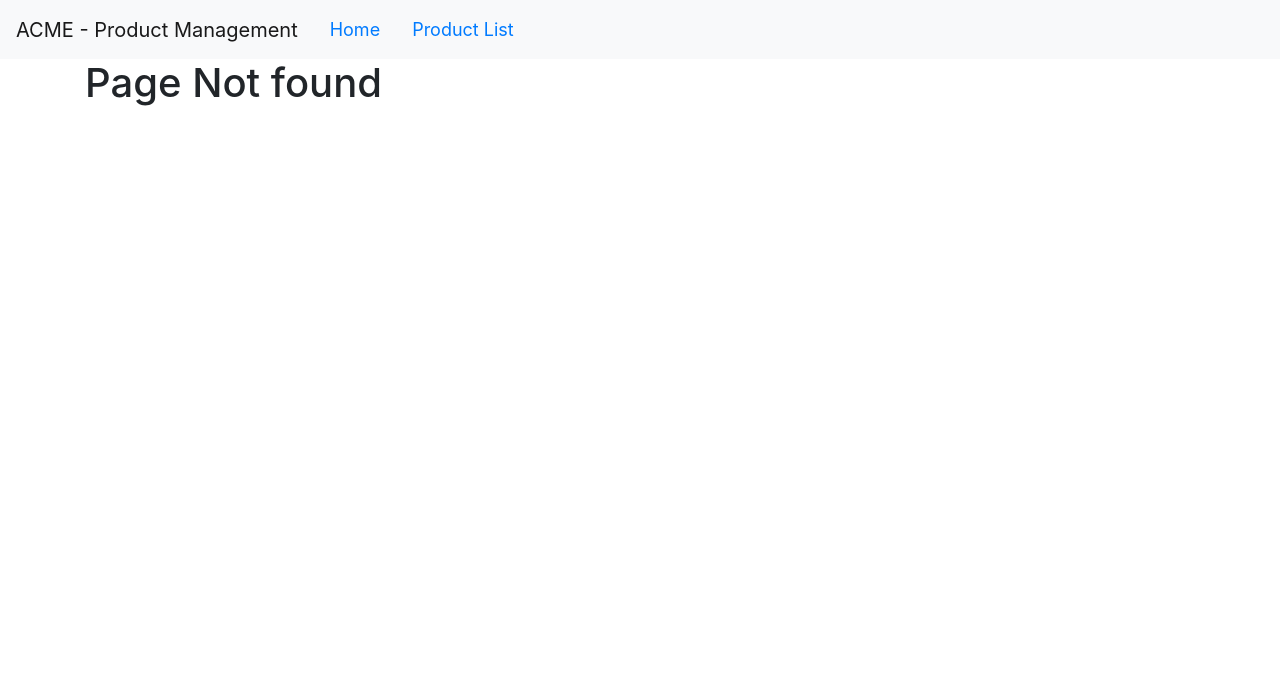
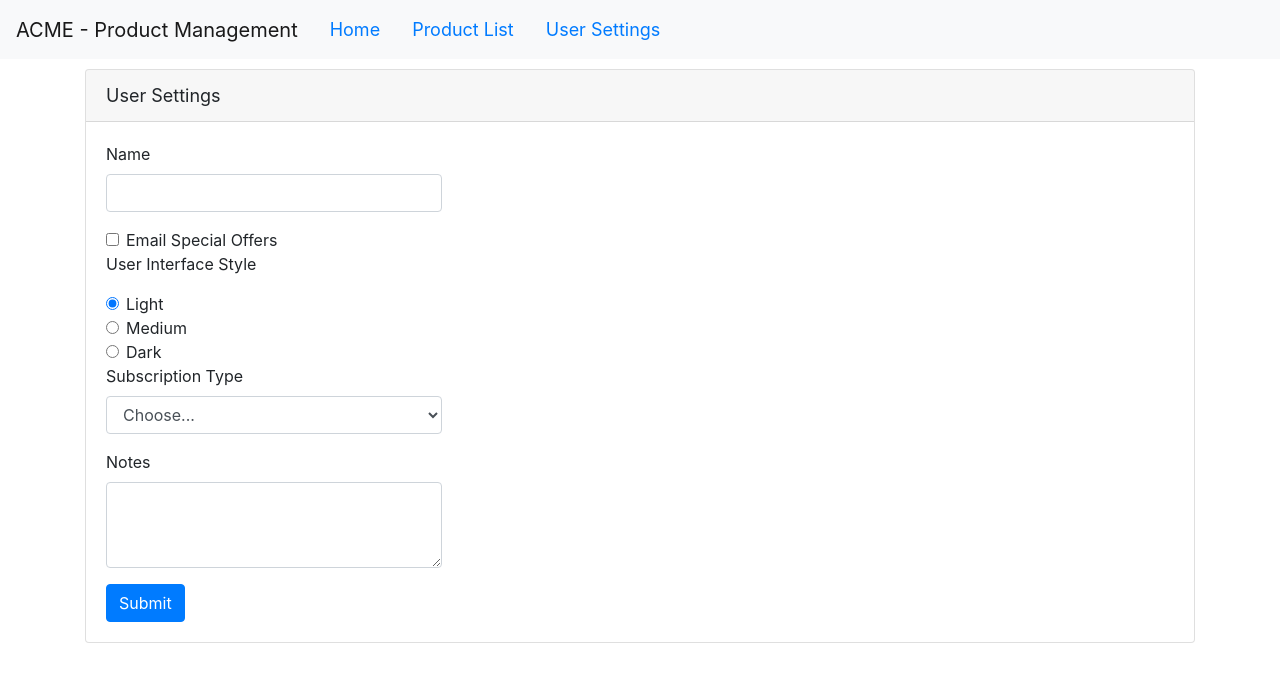
Before and after one commit to tamilsweet/Mastering-Angular, an Angular app in the folder practice/Angular-GettingStarted/: page /settings in a window 1280 px wide. Before the commit this address had no page. Shown: the top 682 px of the page. Built offline with nearby package versions, Linux system fonts and the light colour scheme.

Commit message:
Added half baked user settings form/model/service

```diff
--- a/practice/Angular-GettingStarted/src/app/app-routing.module.ts
+++ b/practice/Angular-GettingStarted/src/app/app-routing.module.ts
@@ -2,6 +2,7 @@ import { NgModule, Component } from '@angular/core';
 import { RouterModule, Routes } from '@angular/router';
 import { WelcomeComponent } from './home/welcome.component';
 import { PageNotFoundComponent } from './shared/page-not-found.component';
+import { UserSettingsFormComponent } from './user-settings-form/user-settings-form.component';
 
 export const AppComponentList = [
   WelcomeComponent,
@@ -10,6 +11,7 @@ export const AppComponentList = [
 
 const routes: Routes = [
   { path: 'welcome', component: WelcomeComponent },
+  { path: 'settings', component: UserSettingsFormComponent },
   { path: '', redirectTo: 'welcome', pathMatch: 'full' },
   { path: '**', component: PageNotFoundComponent, pathMatch: 'full' }
 ];
--- a/practice/Angular-GettingStarted/src/app/app.component.html
+++ b/practice/Angular-GettingStarted/src/app/app.component.html
@@ -4,6 +4,7 @@
     <ul class="nav nav-pills">
       <li><a class="nav-link" [routerLink]="['/welcome']">Home</a></li>
       <li><a class="nav-link" [routerLink]="['/products']">Product List</a></li>
+      <li><a class="nav-link" [routerLink]="['/settings']">User Settings</a></li>
     </ul>
   </nav>
   <div class="container">
--- a/practice/Angular-GettingStarted/src/app/app.module.ts
+++ b/practice/Angular-GettingStarted/src/app/app.module.ts
@@ -3,15 +3,19 @@ import { BrowserModule } from '@angular/platform-browser';
 import { AppComponentList, AppRoutingModule } from './app-routing.module';
 import { AppComponent } from './app.component';
 import { ProductsModule } from './products/products.module';
+import { UserSettingsFormComponent } from './user-settings-form/user-settings-form.component';
+import { FormsModule } from '@angular/forms';
 
 
 @NgModule({
   declarations: [
     AppComponent,
-    AppComponentList
+    AppComponentList,
+    UserSettingsFormComponent
   ],
   imports: [
     BrowserModule,
+    FormsModule,
     ProductsModule,
     AppRoutingModule
   ],
--- a/practice/Angular-GettingStarted/src/app/home/welcome.component.html
+++ b/practice/Angular-GettingStarted/src/app/home/welcome.component.html
@@ -5,19 +5,8 @@
   <div class="card-body">
     <div class="container-fluid">
       <div class="text-center">
-        <img src="./assets/images/logo.jpg"
-             class="img-responsive center-block"
-             style="max-height:300px;padding-bottom:50px" />
-      </div>
-
-      <div class="text-center">Developed by:</div>
-      <div class="text-center">
-        <h3>Deborah Kurata</h3>
-      </div>
-
-      <div class="text-center">@deborahkurata</div>
-      <div class="text-center">
-        <a href="http://www.bit.ly/DeborahKsBlog">www.bit.ly/DeborahKsBlog</a>
+        <img src="./assets/images/logo.jpg" class="img-responsive center-block"
+          style="max-height:300px;padding-bottom:50px" />
       </div>
     </div>
   </div>
--- /dev/null
+++ b/practice/Angular-GettingStarted/src/app/user-settings-form/user-settings-form.component.html
@@ -0,0 +1,50 @@
+<div class="card">
+  <div class="card-header">
+    User Settings
+  </div>
+  <div class="card-body">
+    <div class="row">
+      <div class="col-md-4">
+        <form #form="ngForm" (ngOnSubmit)="onSubmit(form)">
+          <div class="form-group">
+            <label for="name">Name</label>
+            <input type="email" class="form-control" name="name" id="name" [(ngModel)]="userSettings.name">
+          </div>
+          <div class="form-check">
+            <input type="checkbox" class="form-check-input" name="emailOffers" id="emailOffers"
+              [(ngModel)]="userSettings.emailOffers">
+            <label class="form-check-label" for="emailOffers">Email Special Offers</label>
+          </div>
+          <div class="form-group">
+            <p>User Interface Style</p>
+          </div>
+          <div class="form-check">
+            <input class="form-check-input" type="radio" name="exampleRadios" id="exampleRadios1" value="option1"
+              checked>
+            <label class="form-check-label" for="exampleRadios1">Light</label>
+          </div>
+          <div class="form-check">
+            <input class="form-check-input" type="radio" name="exampleRadios" id="exampleRadios2" value="option2">
+            <label class="form-check-label" for="exampleRadios2">Medium</label>
+          </div>
+          <div class="form-check">
+            <input class="form-check-input" type="radio" name="exampleRadios" id="exampleRadios3" value="option2">
+            <label class="form-check-label" for="exampleRadios3">Dark</label>
+          </div>
+          <div class="form-group">
+            <label for="inputState">Subscription Type</label>
+            <select id="inputState" class="form-control">
+              <option selected>Choose...</option>
+              <option>...</option>
+            </select>
+          </div>
+          <div class="form-group">
+            <label for="exampleFormControlTextarea1">Notes</label>
+            <textarea class="form-control" id="exampleFormControlTextarea1" rows="3"></textarea>
+          </div>
+          <button type="submit" class="btn btn-primary">Submit</button>
+        </form>
+      </div>
+    </div>
+  </div>
+</div>
--- /dev/null
+++ b/practice/Angular-GettingStarted/src/app/user-settings-form/user-settings-form.component.ts
@@ -0,0 +1,39 @@
+import { Component, OnInit } from '@angular/core';
+import { IUserSettings } from './user-settings.model';
+import { UserSettingsService } from './user-settings.service';
+import { NgForm } from '@angular/forms';
+
+@Component({
+  selector: 'pm-user-settings-form',
+  templateUrl: './user-settings-form.component.html',
+  styleUrls: ['./user-settings-form.component.css']
+})
+export class UserSettingsFormComponent implements OnInit {
+
+  originalUsersettings: IUserSettings = {
+    name: null,
+    emailOffers: null,
+    interfaceStyle: null,
+    subscriptionType: null,
+    notes: null
+  };
+
+  userSettings: IUserSettings = { ...this.originalUsersettings };
+
+  constructor(private dataService: UserSettingsService) { }
+
+  ngOnInit(): void {
+  }
+
+  onSubmit(form: NgForm) {
+    console.log('on submit', form);
+    this.dataService.postUserSettingsForm(this.userSettings).subscribe(
+      result => {
+        console.log(result);
+      },
+      err => {
+        console.log(err);
+      }
+    );
+  }
+}
--- /dev/null
+++ b/practice/Angular-GettingStarted/src/app/user-settings-form/user-settings.service.ts
@@ -0,0 +1,16 @@
+import { Injectable } from '@angular/core';
+import { NgForm } from '@angular/forms';
+import { Observable, of } from 'rxjs';
+import { IUserSettings } from './user-settings.model';
+
+@Injectable({
+  providedIn: 'root'
+})
+export class UserSettingsService {
+
+  constructor() { }
+
+  postUserSettingsForm(settings: IUserSettings): Observable<IUserSettings> {
+    return of();
+  }
+}
```
Also changed, not shown: practice/Angular-GettingStarted/src/app/user-settings-form/user-settings.model.ts (added, +7 -0 lines), practice/Angular-GettingStarted/src/app/user-settings-form/user-settings-form.component.css (added), 2 other files (tests, documents, lock files or other folders).
